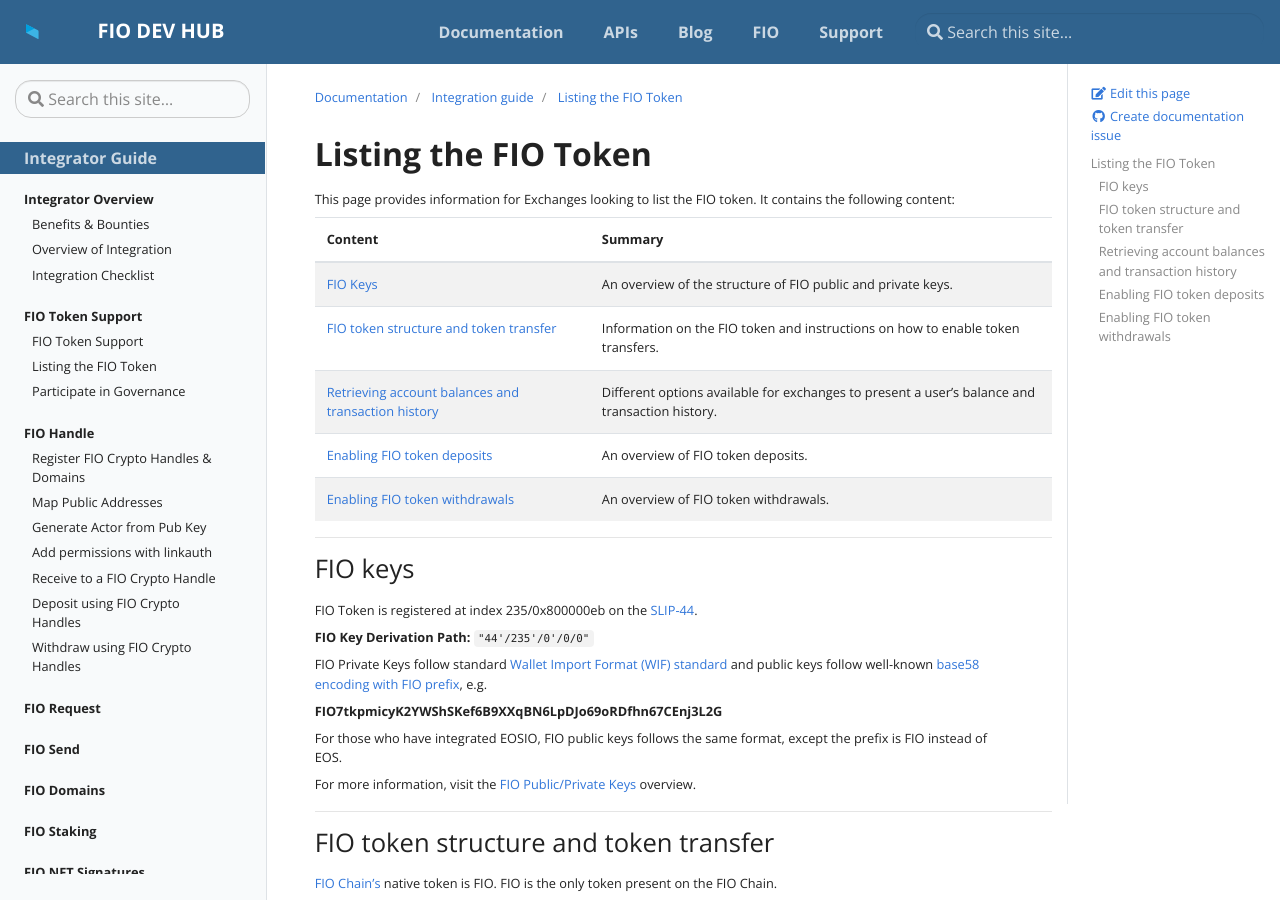
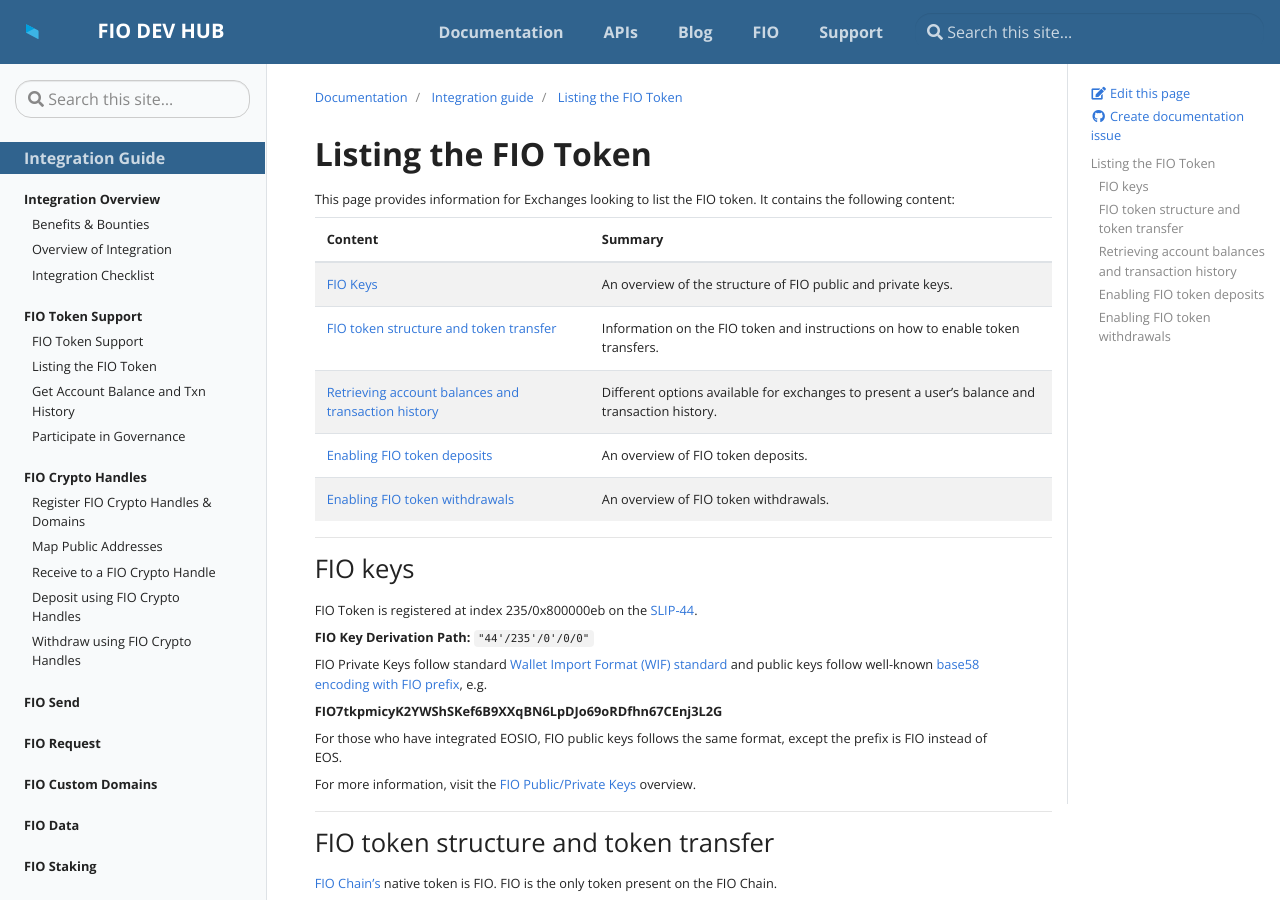
Before and after one commit to fioprotocol/fio-devhub, a Jekyll site: the page built from _docs/integration-guide/token-listing.md, in a window 1280 px wide and 900 px high. Built offline with Jekyll 4.4.1, drawn with Linux system fonts in a browser that asks for light colours.

Commit message:
moved around stuff
per Eric's notes

```diff
--- a/_data/toc-int.yml
+++ b/_data/toc-int.yml
@@ -1,7 +1,7 @@
 
 
-- pagetitle: Integrator Guide
-- title: "Integrator Overview"
+- pagetitle: Integration Guide
+- title: "Integration Overview"
   url: "docs/integration-guide"
   links:
     - title: Benefits & Bounties
@@ -17,31 +17,31 @@
       url: "docs/integration-guide/token-support"
     - title: Listing the FIO Token
       url: "docs/integration-guide/token-listing"
+    - title: Get Account Balance and Txn History
+      url: "docs/general-functions/txn-history"
     - title: Participate in Governance
       url: "docs/integration-guide/token-governance"
-- title: "FIO Handle"
+- title: "FIO Crypto Handles"
   url: "docs/integration-guide/registration"
   links:
     - title: Register FIO Crypto Handles & Domains
       url: "docs/integration-guide/handle-registration"
     - title: Map Public Addresses
       url: "docs/integration-guide/handle-mapping"
-    - title: Generate Actor from Pub Key
-      url: "docs/integration-guide/handle-genactor"
-    - title: Add permissions with linkauth
-      url: "docs/integration-guide/handle-linkauth"
     - title: Receive to a FIO Crypto Handle
       url: "docs/integration-guide/handle-receive"
     - title: Deposit using FIO Crypto Handles
       url: "docs/integration-guide/handle-deposit"
     - title: Withdraw using FIO Crypto Handles
       url: "docs/integration-guide/handle-withdraw"
+- title: FIO Send
+  url: "docs/integration-guide/fio-send"
 - title: FIO Request
   url: "docs/integration-guide/fio-request"
-- title: FIO Send
-  url: "docs/integration-guide/fio-send"
-- title: FIO Domains
+- title: FIO Custom Domains
   url: "docs/integration-guide/fio-domain"
+- title: FIO Data
+  url: "docs/general-functions/fio-data"
 - title: FIO Staking
   url: "docs/integration-guide/staking"
 - title: FIO NFT Signatures
@@ -51,16 +51,16 @@
   links:
     - title: Submit a Transaction
       url: "docs/general-functions/transactions"
-    - title: Record and Retrieve FIO Data
-      url: "docs/general-functions/fio-data"
     - title: Encrypt Data
       url: "docs/general-functions/encryption"
+    - title: Generate Actor from Pub Key
+      url: "docs/general-functions/actor-account"
+    - title: Add permissions with linkauth
+      url: "docs/general-functions/handle-linkauth"
     - title: Get FIO Names from Table
       url: "docs/general-functions/fio-names-from-table"
     - title: Earn FIO with your TPID
       url: "docs/general-functions/tpid"
-    - title: Get Account Balance and Txn History
-      url: "docs/general-functions/txn-history"
     - title: Pre-compute transaction ID
       url: "docs/general-functions/txn-id"
 - title: "API, SDKs and Libraries"
--- a/_docs/integration-guide/token-listing.md
+++ b/_docs/integration-guide/token-listing.md
@@ -53,7 +53,7 @@ The Foundation operates API end-points which return token supply statistics. Ref
 
 Tokens on the FIO Chain are transferred using the [`trnsfiopubky`]({{site.baseurl}}/pages/api/fio-api/#options-trnsfiopubky) action.
 
-The action requires a FIO Public Key for the payee (the person receiving the funds). The FIO Public Key is [hashed down]({{site.baseurl}}/docs/integration-guide/handle-genactor) to an account name and funds are transferred to that account. If that account does not exist, it gets [created automatically]({{site.baseurl}}/docs/fio-protocol/accounts-permissions#fio-accounts).
+The action requires a FIO Public Key for the payee (the person receiving the funds). The FIO Public Key is [hashed down]({{site.baseurl}}/docs//general-functions/actor-account) to an account name and funds are transferred to that account. If that account does not exist, it gets [created automatically]({{site.baseurl}}/docs/fio-protocol/accounts-permissions#fio-accounts).
 
 The native EOSIO `transfer` action is not supported.
 
```
Also changed, not shown: _docs/fio-protocol/accounts-permissions.md (+3 -3 lines), _docs/general-functions/actor-account.md (renamed from _docs/integration-guide/handle-genactor.md), _docs/general-functions/linkauth.md (renamed from _docs/integration-guide/handle-linkauth.md).
